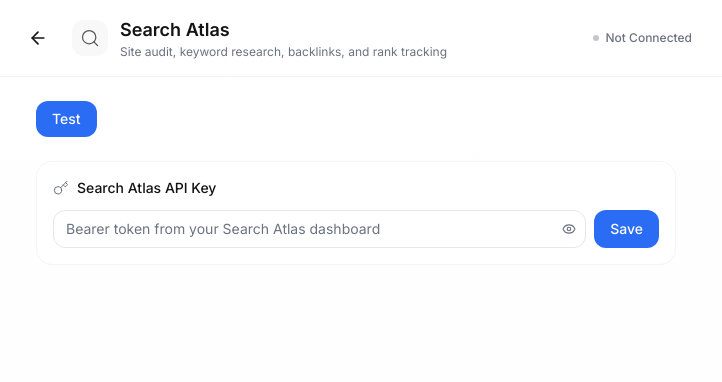
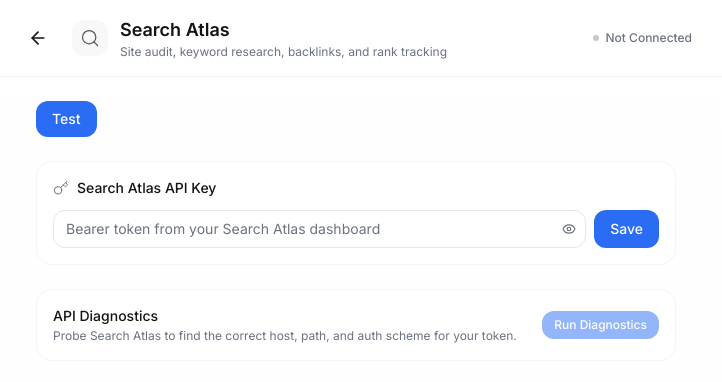
Before and after one commit to thecolinosborne/Ozlon-AI-Search, a React (Vite) app: page /integrations/search-atlas in a window 1280 px wide. Shown: the top 382 px of the page, without its empty margins (284-1006 px from the left). Built offline with nearby package versions, Linux system fonts and the light colour scheme; the HTML template or start-up script is replaced by a standard one; what @capacitor-community/sqlite, @capacitor/core, @lovable.dev/cloud-auth-js would draw is missing.

Commit message:
Changes
Co-authored-by: thecolinosborne <124605697+thecolinosborne@users.noreply.github.com>

```diff
--- a/src/pages/integrations/SearchAtlasDetail.tsx
+++ b/src/pages/integrations/SearchAtlasDetail.tsx
@@ -315,6 +315,64 @@ const SearchAtlasDetail = () => {
         maskedHint={stored.apiKeyMask || (isConnected ? "•••••••• (server)" : undefined)}
       />
 
+      <div className="p-4 rounded-2xl border border-border/40 bg-card/60 space-y-3">
+        <div className="flex items-center justify-between">
+          <div>
+            <h3 className="text-sm font-medium text-foreground">API Diagnostics</h3>
+            <p className="text-xs text-muted-foreground mt-0.5">
+              Probe Search Atlas to find the correct host, path, and auth scheme for your token.
+            </p>
+          </div>
+          <button
+            onClick={handleDiagnose}
+            disabled={diagnosing || (!stored.apiKeyMask && !isConnected)}
+            className="px-3 py-1.5 rounded-xl text-xs font-medium bg-primary text-primary-foreground hover:bg-primary/90 transition-colors disabled:opacity-50 whitespace-nowrap"
+          >
+            {diagnosing ? "Probing…" : "Run Diagnostics"}
+          </button>
+        </div>
+
+        {diagnosticsSummary && (
+          <p className="text-xs text-foreground/80 bg-muted/40 rounded-lg px-3 py-2">
+            {diagnosticsSummary}
+          </p>
+        )}
+
+        {diagnostics && diagnostics.length > 0 && (
+          <div className="max-h-80 overflow-y-auto rounded-lg border border-border/30">
+            <table className="w-full text-[11px] font-mono">
+              <thead className="bg-muted/40 text-muted-foreground sticky top-0">
+                <tr>
+                  <th className="text-left px-2 py-1.5 w-8"></th>
+                  <th className="text-left px-2 py-1.5 w-12">Status</th>
+                  <th className="text-left px-2 py-1.5">Host</th>
+                  <th className="text-left px-2 py-1.5">Path</th>
+                  <th className="text-left px-2 py-1.5">Auth</th>
+                </tr>
+              </thead>
+              <tbody>
+                {diagnostics.slice(0, 60).map((r, i) => {
+                  const status = Number(r.status);
+                  const isOk = status >= 200 && status < 300;
+                  const isAuth = status === 401 || status === 403;
+                  return (
+                    <tr key={i} className="border-t border-border/20 hover:bg-muted/20">
+                      <td className="px-2 py-1">{isOk ? "✓" : "✗"}</td>
+                      <td className={`px-2 py-1 ${isOk ? "text-emerald-500" : isAuth ? "text-amber-500" : "text-muted-foreground"}`}>
+                        {status || "—"}
+                      </td>
+                      <td className="px-2 py-1 text-foreground/70">{String(r.host)}</td>
+                      <td className="px-2 py-1 text-foreground/70">{String(r.path)}</td>
+                      <td className="px-2 py-1 text-foreground/70">{String(r.scheme)}</td>
+                    </tr>
+                  );
+                })}
+              </tbody>
+            </table>
+          </div>
+        )}
+      </div>
+
       {isConnected && (
         <>
           <div className="p-4 rounded-2xl border border-border/40 bg-card/60 space-y-4">
```
